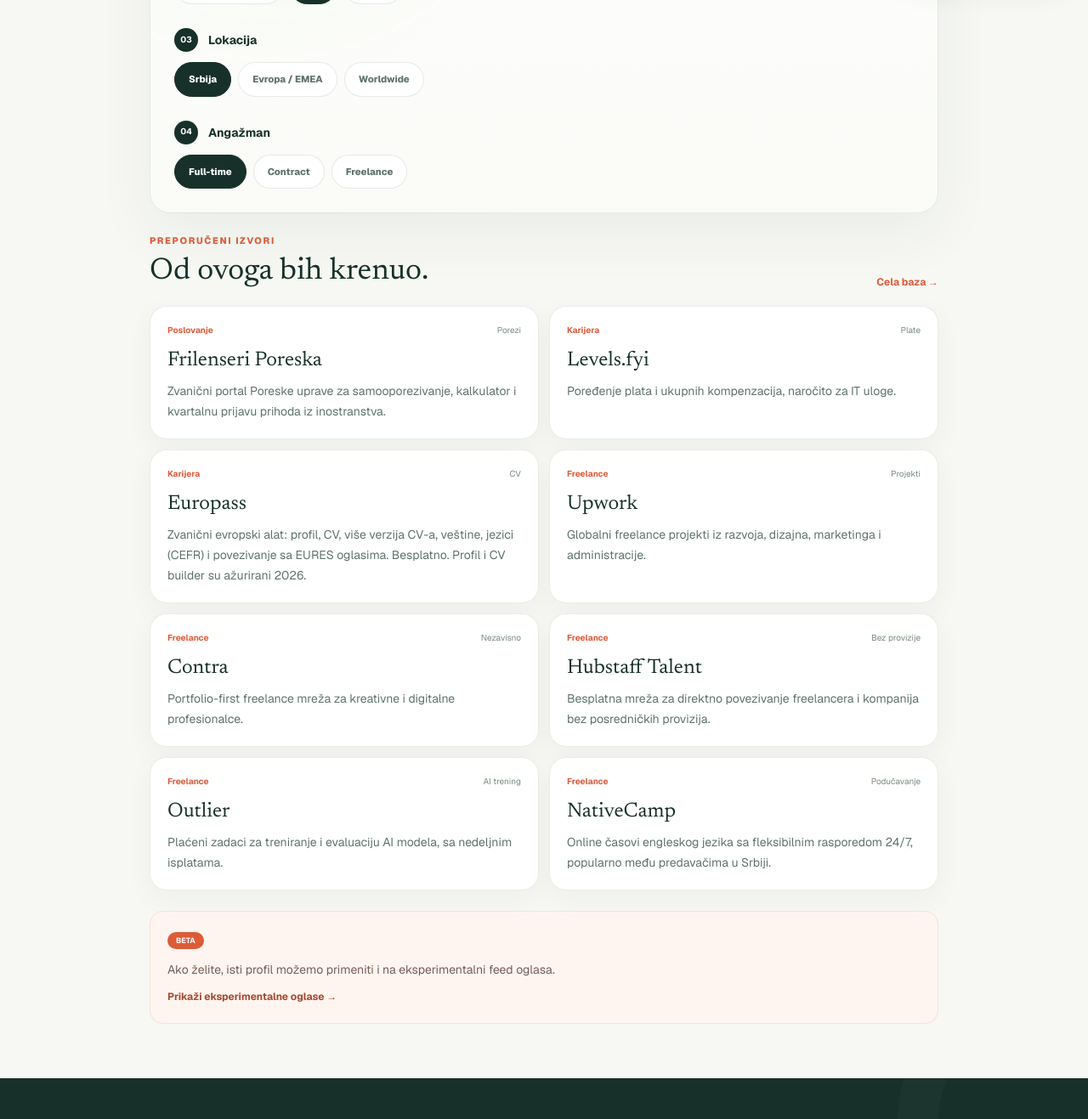
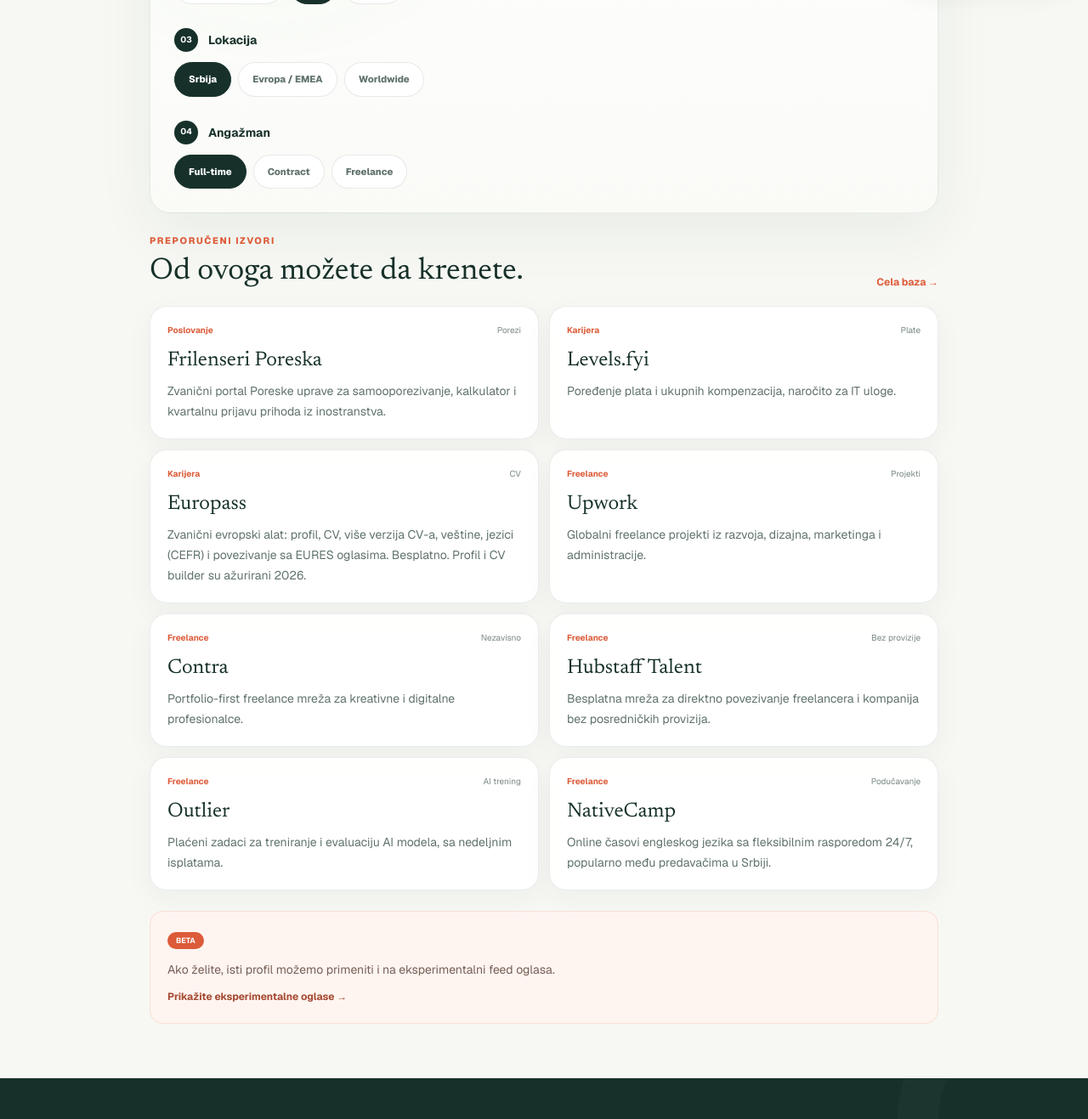
Before and after one commit to zoxknez/remoteposlovi, a Next.js app: page /wizard in a window 1280 px wide. Shown: the part 811-2128 px from the top of the page at 85% size. Built offline with nearby package versions, Linux system fonts and the light colour scheme; no server answers.

Commit message:
Formalno obraćanje u wizardu

```diff
--- a/src/components/Wizard.tsx
+++ b/src/components/Wizard.tsx
@@ -15,7 +15,7 @@
  const groups=[{title:"Oblast",items:AREAS,value:area,set:(v:string)=>setArea(v as typeof area)},{title:"Iskustvo",items:[{id:"junior",label:"Početnik / junior"},{id:"mid",label:"Mid"},{id:"senior",label:"Senior"}],value:experience,set:(v:string)=>setExperience(v as typeof experience)},{title:"Lokacija",items:[{id:"serbia",label:"Srbija"},{id:"europe",label:"Evropa / EMEA"},{id:"worldwide",label:"Worldwide"}],value:place,set:(v:string)=>setPlace(v as typeof place)},{title:"Angažman",items:[{id:"full-time",label:"Full-time"},{id:"contract",label:"Contract"},{id:"freelance",label:"Freelance"}],value:type,set:(v:string)=>setType(v as typeof type)}];
  return <div className="grid gap-6">
    <div className="premium-panel p-5 md:p-7"><div className="grid gap-7">{groups.map((g,index)=><fieldset key={g.title}><legend className="flex items-center gap-3 text-sm font-bold"><span className="grid size-7 place-items-center rounded-full bg-[#17312a] text-[10px] text-white">0{index+1}</span>{g.title}</legend><div className="mt-3 flex flex-wrap gap-2">{g.items.map((item:any)=><button key={item.id} type="button" onClick={()=>g.set(item.id)} className={`chip ${g.value===item.id?"chip-active":""}`}>{item.label}</button>)}</div></fieldset>)}</div></div>
-   <section><div className="flex items-end justify-between gap-4"><div><p className="eyebrow">PREPORUČENI IZVORI</p><h2 className="mt-2 font-serif text-4xl">Od ovoga bih krenuo.</h2></div><Link href="/izvori" className="text-xs font-bold text-[#dc5b38]">Cela baza →</Link></div><div className="mt-5 grid gap-3 md:grid-cols-2">{sources.map(source=><a key={source.id} href={source.url} target="_blank" rel="noreferrer" className="premium-card p-5"><div className="flex items-center justify-between"><span className="text-[10px] font-bold text-[#dc5b38]">{source.section}</span><span className="text-[10px] text-[#7a8982]">{source.label}</span></div><h3 className="mt-3 font-serif text-2xl">{source.name}</h3><p className="mt-2 text-sm leading-6 text-[#60736b]">{source.description}</p></a>)}</div>
-   <div className="mt-6 rounded-2xl border border-[#dc5b38]/14 bg-[#fff5f0] p-5"><span className="rounded-full bg-[#dc5b38] px-2.5 py-1 text-[9px] font-bold text-white">BETA</span><p className="mt-3 text-sm leading-6 text-[#765f57]">Ako želite, isti profil možemo primeniti i na eksperimentalni feed oglasa.</p><Link href={`/poslovi?${jobsQuery}`} className="mt-3 inline-flex text-xs font-bold text-[#a44931]">Prikaži eksperimentalne oglase →</Link></div></section>
+   <section><div className="flex items-end justify-between gap-4"><div><p className="eyebrow">PREPORUČENI IZVORI</p><h2 className="mt-2 font-serif text-4xl">Od ovoga možete da krenete.</h2></div><Link href="/izvori" className="text-xs font-bold text-[#dc5b38]">Cela baza →</Link></div><div className="mt-5 grid gap-3 md:grid-cols-2">{sources.map(source=><a key={source.id} href={source.url} target="_blank" rel="noreferrer" className="premium-card p-5"><div className="flex items-center justify-between"><span className="text-[10px] font-bold text-[#dc5b38]">{source.section}</span><span className="text-[10px] text-[#7a8982]">{source.label}</span></div><h3 className="mt-3 font-serif text-2xl">{source.name}</h3><p className="mt-2 text-sm leading-6 text-[#60736b]">{source.description}</p></a>)}</div>
+   <div className="mt-6 rounded-2xl border border-[#dc5b38]/14 bg-[#fff5f0] p-5"><span className="rounded-full bg-[#dc5b38] px-2.5 py-1 text-[9px] font-bold text-white">BETA</span><p className="mt-3 text-sm leading-6 text-[#765f57]">Ako želite, isti profil možemo primeniti i na eksperimentalni feed oglasa.</p><Link href={`/poslovi?${jobsQuery}`} className="mt-3 inline-flex text-xs font-bold text-[#a44931]">Prikažite eksperimentalne oglase →</Link></div></section>
  </div>
 }
```
